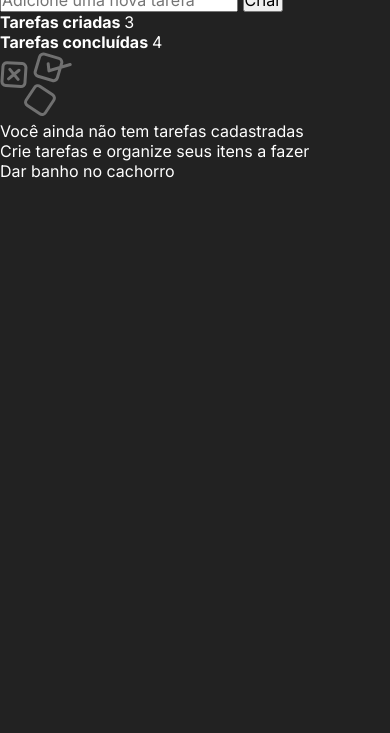
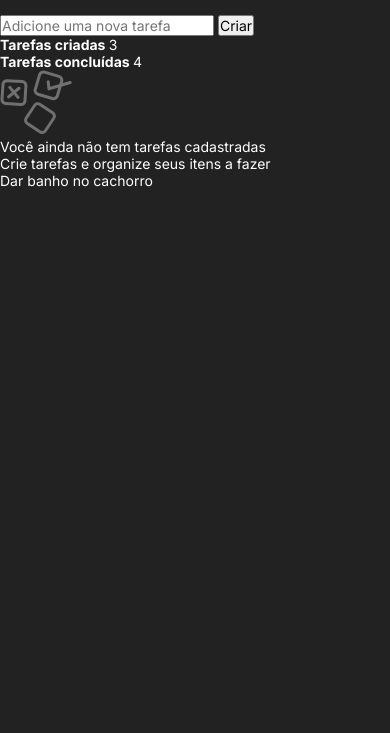
Before and after one commit to GeisianHReis/Todo-List, a plain HTML site: page index.html in a window 390 px wide. Shown: the part 111-844 px from the top of the page. Drawn offline with nearby package versions, Linux system fonts and the light colour scheme.

Commit message:
CSS - wrapper e responsividade

```diff
--- a/style.css
+++ b/style.css
@@ -33,3 +33,19 @@
     font-weight: 400;
     font-size: 1rem;
   }
+
+  .wrapper {
+    max-width: 46rem;
+    margin: 0 auto;
+
+    display: grid;
+    grid-template-columns: 1fr;
+    gap: 2rem;
+
+  }
+
+  @media (max-width: 768px) {
+    html {
+      font-size: 87.5%;
+    }
+  }
```
